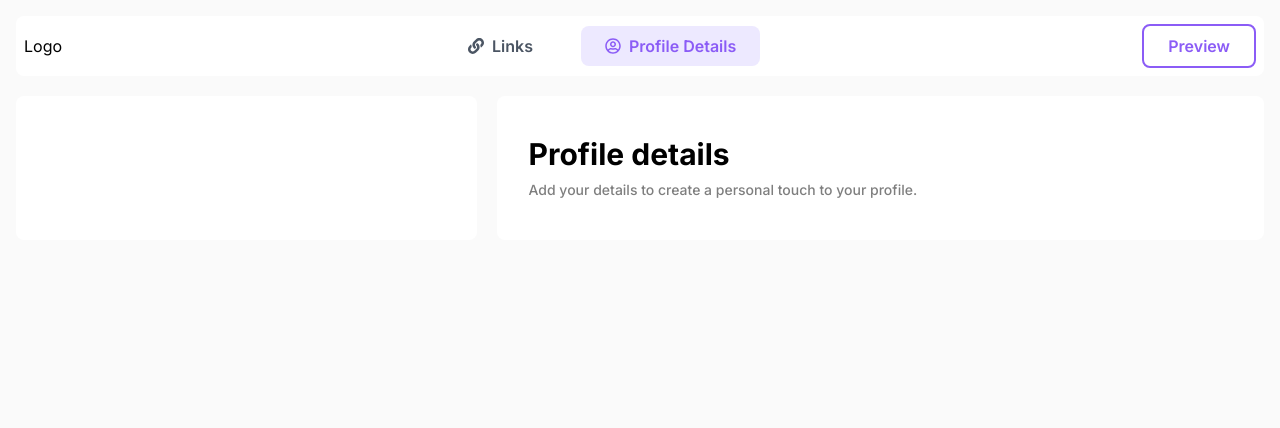
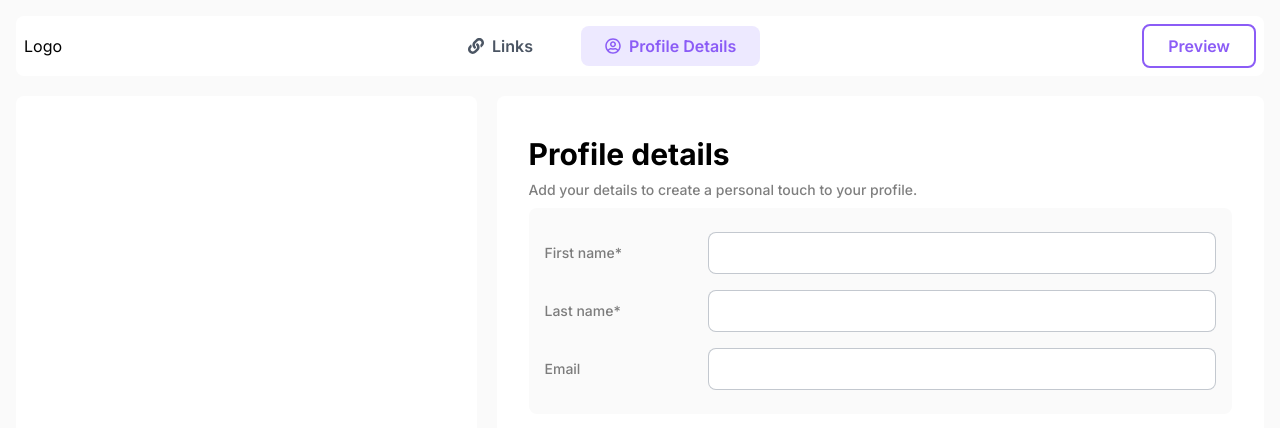
Before and after one commit to Joksa132/link-sharing-app, a Next.js app: page /profile/details in a window 1280 px wide. Shown: the top 428 px of the page. Built offline with nearby package versions, Linux system fonts and the light colour scheme.

Commit message:
add profile details form

```diff
--- a/app/profile/details/page.tsx
+++ b/app/profile/details/page.tsx
@@ -7,6 +7,52 @@ export default function ProfileDetails() {
         <span className="text-sm font-medium opacity-50">
           Add your details to create a personal touch to your profile.
         </span>
+        <form className="flex flex-col gap-4 bg-[#FAFAFA] px-4 py-6 rounded-lg">
+          <div className="flex items-center justify-between">
+            <label
+              htmlFor="first-name"
+              className="text-sm font-medium opacity-50 w-28 mr-20"
+            >
+              First name*
+            </label>
+            <input
+              type="text"
+              name="first-name"
+              id="first-name"
+              required
+              className="p-2 border border-gray-400 rounded-lg outline-none border-opacity-60 w-full"
+            />
+          </div>
+          <div className="flex items-center justify-between">
+            <label
+              htmlFor="last-name"
+              className="text-sm font-medium opacity-50 w-28 mr-20"
+            >
+              Last name*
+            </label>
+            <input
+              type="text"
+              name="last-name"
+              id="last-name"
+              required
+              className="p-2 border border-gray-400 rounded-lg outline-none border-opacity-60 w-full"
+            />
+          </div>
+          <div className="flex items-center justify-between">
+            <label
+              htmlFor="email"
+              className="text-sm font-medium opacity-50 w-28 mr-20"
+            >
+              Email
+            </label>
+            <input
+              type="text"
+              name="email"
+              id="email"
+              className="p-2 border border-gray-400 rounded-lg outline-none border-opacity-60 w-full"
+            />
+          </div>
+        </form>
       </section>
     </main>
   );
```
